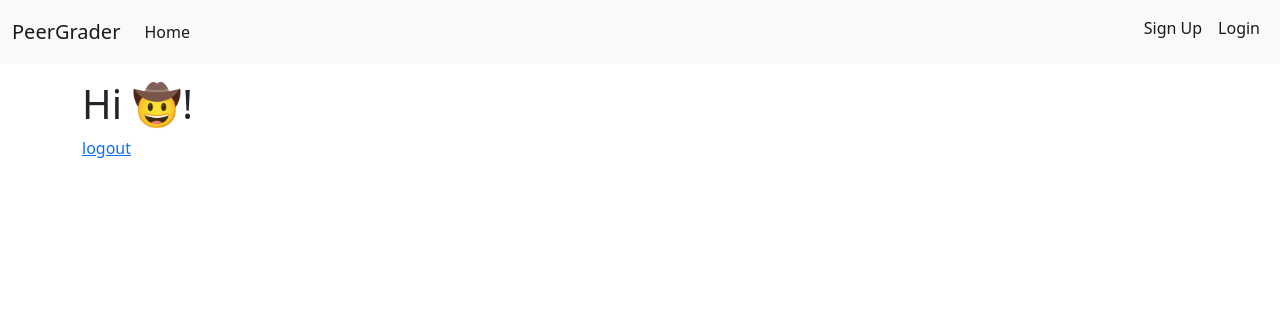
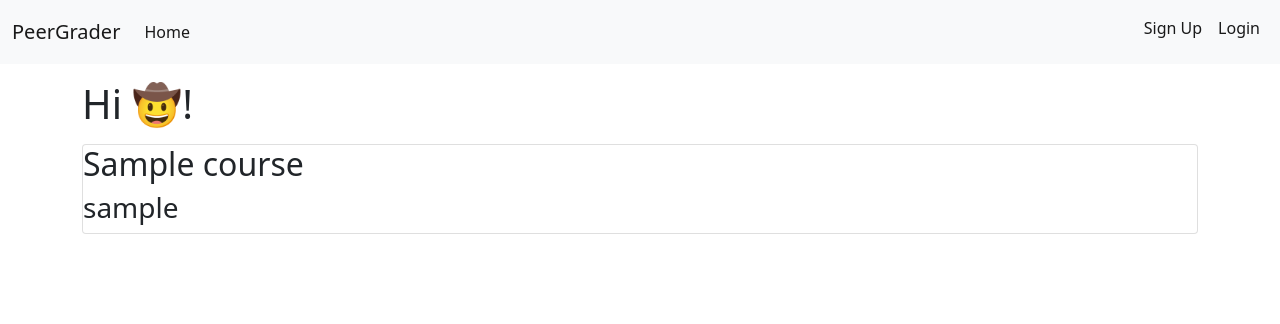
Before and after one commit to andre-dom/PeerGrader, a Django app: template users/templates/users/studenthome.html in a window 1280 px wide. Shown: the top 324 px of the page. Run offline with Django 3.2, Linux system fonts and the light colour scheme; the template is opened without the code that fills it: values that come from a table or form of the project are taken from there, others are empty; tables that the repository leaves empty hold one stand-in row (values such as "Sample post").

Commit message:
show enrolled courses on student homepage

```diff
--- a/users/templates/users/studenthome.html
+++ b/users/templates/users/studenthome.html
@@ -1,5 +1,12 @@
 {% extends "base.html" %}
 {% block content %}
     <h1>Hi {{ user.username }} 🤠! </h1>
-    <p><a href="{% url 'logout' %}">logout</a></p>
+
+    {% for Course in student_courses %}
+        <div class="card mt-3">
+            <h2>{{ Course.name }}</h2>
+            <h3>{{ Course.instructor.username }}</h3>
+        </div>
+    {% endfor %}
+
 {% endblock content %}
--- a/users/views.py
+++ b/users/views.py
@@ -2,6 +2,7 @@ from django.shortcuts import render
 from django.urls import reverse_lazy
 from django.views.generic.edit import CreateView
 
+from courses.models import Course
 from .forms import AppUserCreationForm
 
 
@@ -16,4 +17,5 @@ def homeView(request):
         return render(request, 'home.html')
     if request.user.is_instructor:
         return render(request, 'users/instructorhome.html')
-    return render(request, 'users/studenthome.html')
+    student_courses = Course.objects.filter(students=request.user)
+    return render(request, 'users/studenthome.html', {'student_courses': student_courses, })
```
